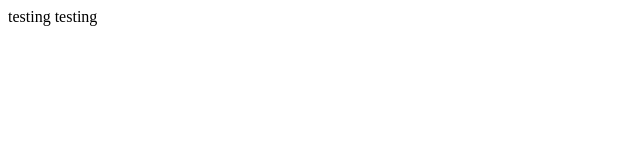
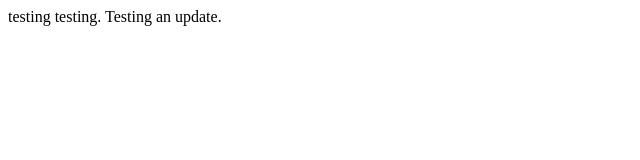
Before and after one commit to algr/algr.github.io, a plain HTML site: page index.html in a window 1280 px wide. Shown: the whole page, without its empty margins (0-640 px from the left). Drawn offline with Linux system fonts and the light colour scheme.

Commit message:
test an update

```diff
--- a/index.html
+++ b/index.html
@@ -3,6 +3,8 @@
 <title>Test web page</title>
 </head>
 <body>
-testing testing
+testing testing.
+
+Testing an update.
 </body>
 </html>
```
